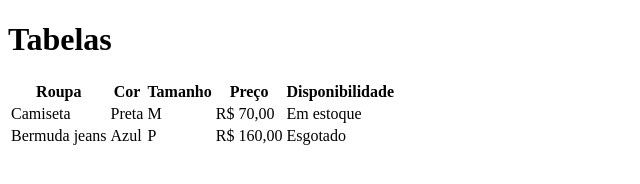
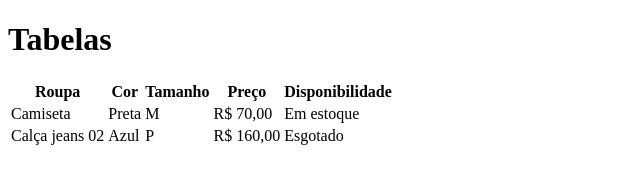
Before and after one commit to eknerph/aula-tabela, a plain HTML site: page index.html in a window 1280 px wide. Shown: the full height of the page, 0-640 px from the left. Drawn offline with Linux system fonts and the light colour scheme.

Commit message:
trocado de Bermuda jeans para Calça jeans 02

```diff
--- a/index.html
+++ b/index.html
@@ -24,7 +24,7 @@
             <td>Em estoque</td>
         </tr>
         <tr>
-            <td>Bermuda jeans</td>
+            <td>Calça jeans 02</td>
             <td>Azul</td>
             <td>P</td>
             <td>R$ 160,00</td>
```
